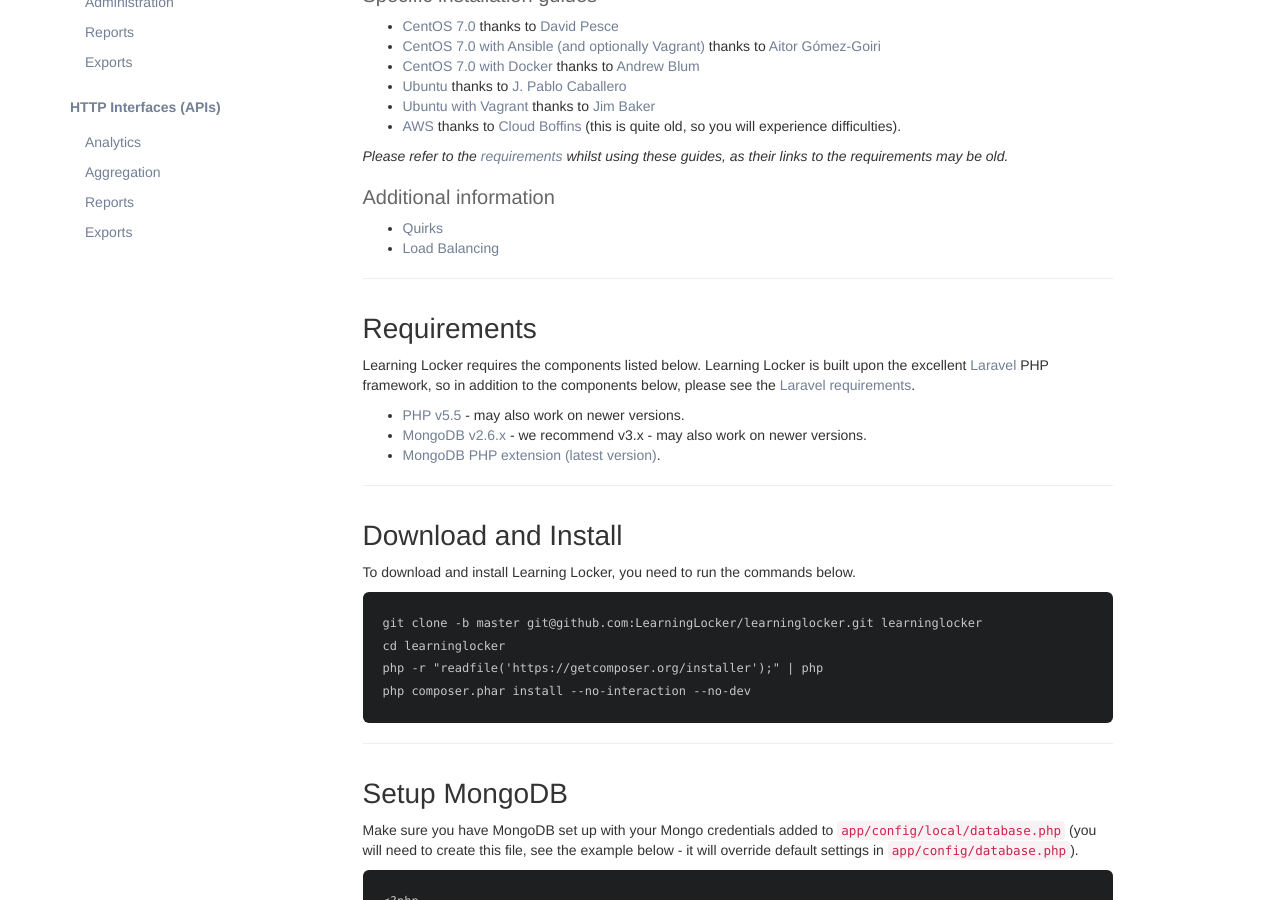
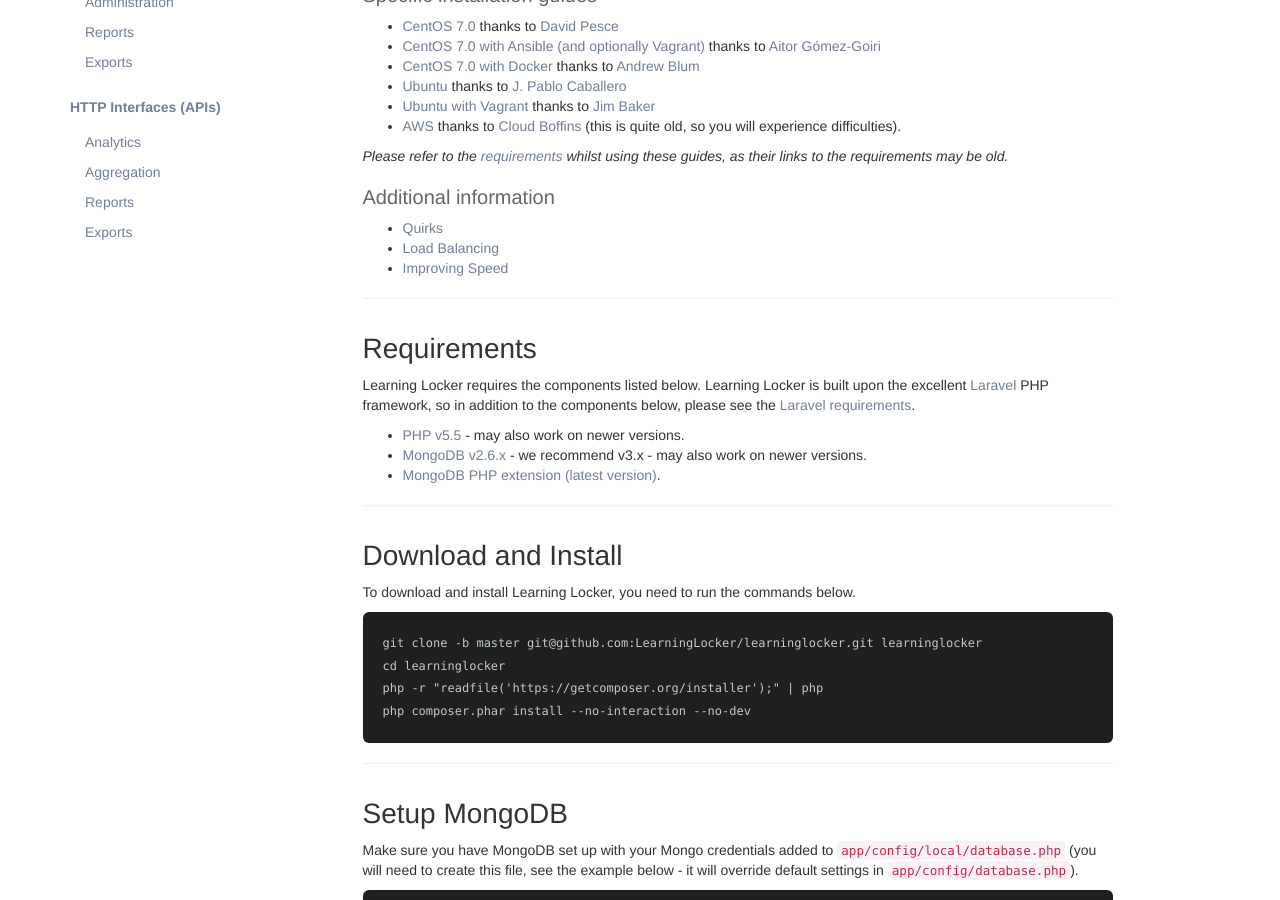
Before and after one commit to LearningLocker/docs, a Jekyll site: the page built from src/installation.md, in a window 1280 px wide and 900 px high, scrolled down 313 px. Built offline with Jekyll 4.4.1, drawn with Linux system fonts in a browser that asks for light colours; nearby versions of some CDN libraries.

Commit message:
Closes LearningLocker/learninglocker#825.
Thanks to @thebuh for the suggestion.

```diff
--- a/src/installation.md
+++ b/src/installation.md
@@ -26,6 +26,7 @@
 
 - [Quirks](#quirks)
 - [Load Balancing](http://learninglocker.net/blog/load-balancing-learning-locker/)
+- [Improving Speed](https://learninglocker.net/blog/learning-locker-v1-12/)
 
 ## Requirements
 Learning Locker requires the components listed below. Learning Locker is built upon the excellent [Laravel](http://laravel.com) PHP framework, so in addition to the components below, please see the [Laravel requirements](http://laravel.com/docs/4.2#server-requirements).
```
